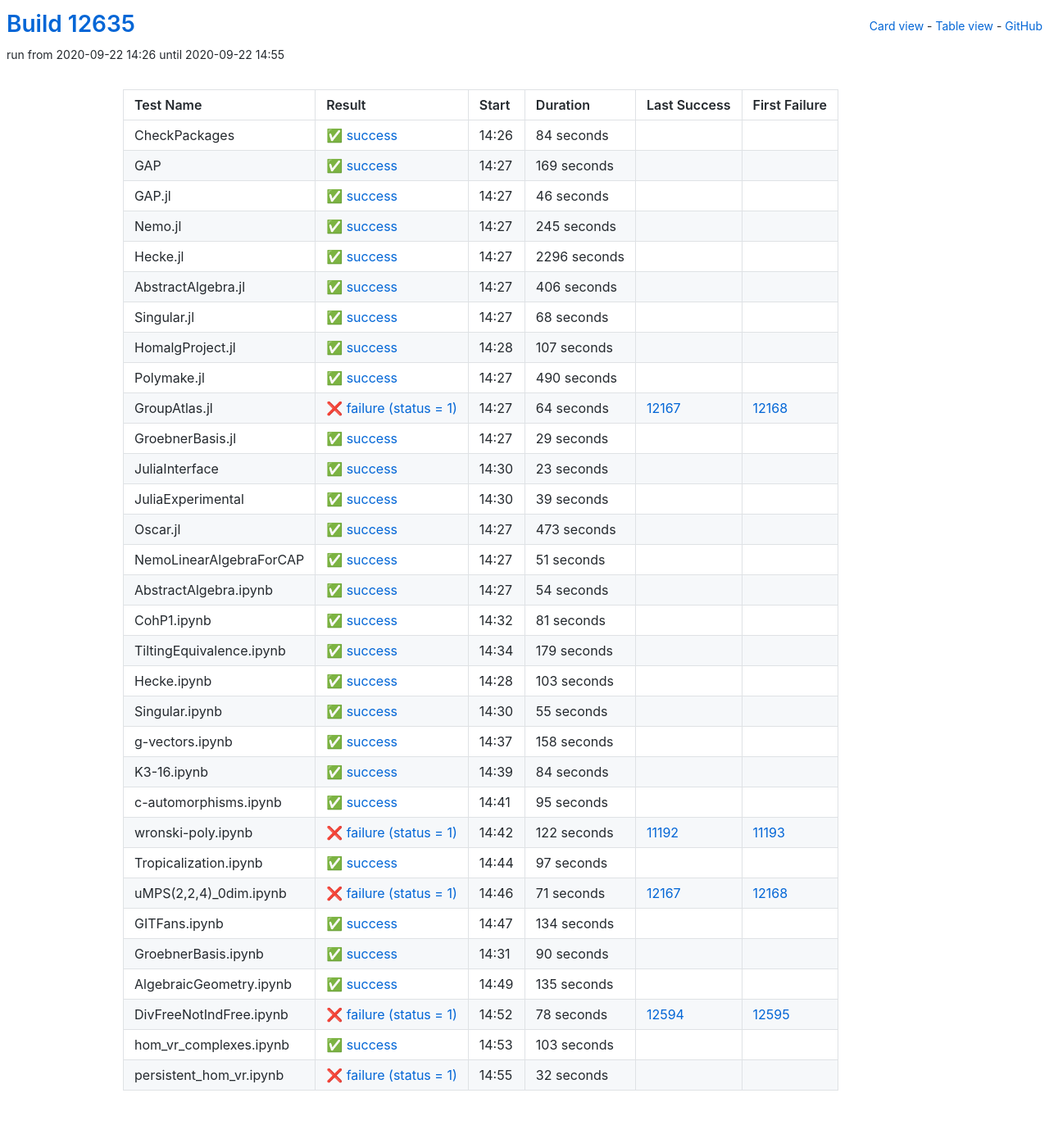
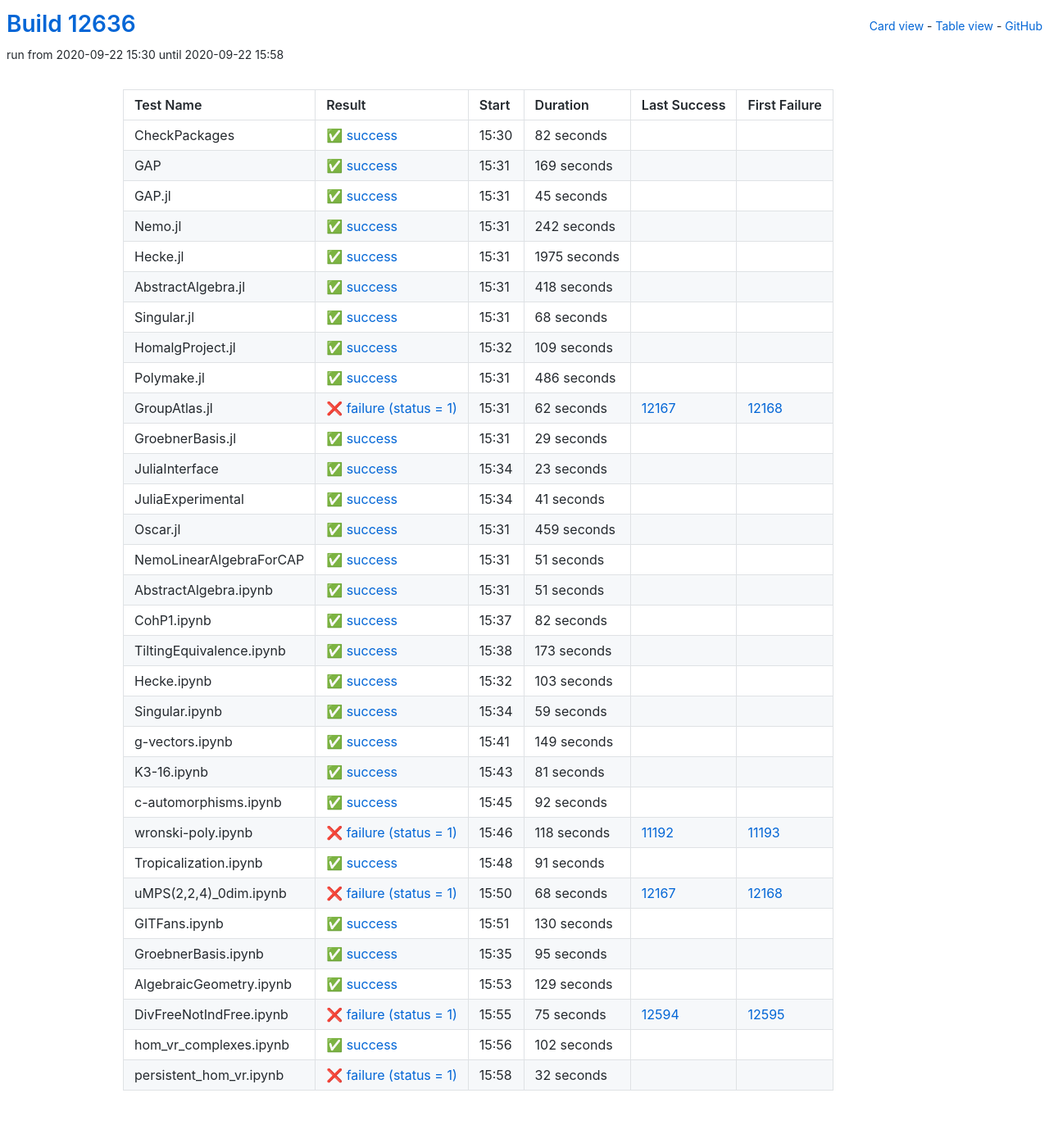
Before and after one commit to oscar-system/oscar-ci-status, a Jekyll site: the page built from table.html, in a window 1280 px wide. Shown: the whole page at 82% size. Built offline with Jekyll 4.4.1, drawn with Linux system fonts in a browser that asks for light colours.

Commit message:
Build #12636

```diff
--- a/_data/ci.yml
+++ b/_data/ci.yml
@@ -1,6 +1,6 @@
 ---
-build: 12635
-build_url: https://oscarci.mathematik.uni-kl.de/job/oscar/12635/
+build: 12636
+build_url: https://oscarci.mathematik.uni-kl.de/job/oscar/12636/
 job: oscar
 organization: oscar-system
 repo: oscar-ci-status
@@ -8,20 +8,20 @@
 tests:
 - name: CheckPackages
   id: checkpackages
-  log: https://oscarci.mathematik.uni-kl.de/job/oscar/12635/artifact/logs/build-12635/CheckPackages.log
-  start: 2020-09-22 14:26
+  log: https://oscarci.mathematik.uni-kl.de/job/oscar/12636/artifact/logs/build-12636/CheckPackages.log
+  start: 2020-09-22 15:30
   success: true
   exitcode: 0
   status: success
-  duration: 84
+  duration: 82
   last_success: false
   last_success_url:
   first_failure: false
   first_failure_url:
 - name: GAP
   id: gap
-  log: https://oscarci.mathematik.uni-kl.de/job/oscar/12635/artifact/logs/build-12635/GAP.log
-  start: 2020-09-22 14:27
+  log: https://oscarci.mathematik.uni-kl.de/job/oscar/12636/artifact/logs/build-12636/GAP.log
+  start: 2020-09-22 15:31
   success: true
   exitcode: 0
   status: success
@@ -32,56 +32,56 @@
   first_failure_url:
 - name: GAP.jl
   id: gap-jl
-  log: https://oscarci.mathematik.uni-kl.de/job/oscar/12635/artifact/logs/build-12635/GAP.jl.log
-  start: 2020-09-22 14:27
+  log: https://oscarci.mathematik.uni-kl.de/job/oscar/12636/artifact/logs/build-12636/GAP.jl.log
+  start: 2020-09-22 15:31
   success: true
   exitcode: 0
   status: success
-  duration: 46
+  duration: 45
   last_success: false
   last_success_url:
   first_failure: false
   first_failure_url:
 - name: Nemo.jl
   id: nemo-jl
-  log: https://oscarci.mathematik.uni-kl.de/job/oscar/12635/artifact/logs/build-12635/Nemo.jl.log
-  start: 2020-09-22 14:27
+  log: https://oscarci.mathematik.uni-kl.de/job/oscar/12636/artifact/logs/build-12636/Nemo.jl.log
+  start: 2020-09-22 15:31
   success: true
   exitcode: 0
   status: success
-  duration: 245
+  duration: 242
   last_success: false
   last_success_url:
   first_failure: false
   first_failure_url:
 - name: Hecke.jl
   id: hecke-jl
-  log: https://oscarci.mathematik.uni-kl.de/job/oscar/12635/artifact/logs/build-12635/Hecke.jl.log
-  start: 2020-09-22 14:27
+  log: https://oscarci.mathematik.uni-kl.de/job/oscar/12636/artifact/logs/build-12636/Hecke.jl.log
+  start: 2020-09-22 15:31
   success: true
   exitcode: 0
   status: success
-  duration: 2296
+  duration: 1975
   last_success: false
   last_success_url:
   first_failure: false
   first_failure_url:
 - name: AbstractAlgebra.jl
   id: abstractalgebra-jl
-  log: https://oscarci.mathematik.uni-kl.de/job/oscar/12635/artifact/logs/build-12635/AbstractAlgebra.jl.log
-  start: 2020-09-22 14:27
+  log: https://oscarci.mathematik.uni-kl.de/job/oscar/12636/artifact/logs/build-12636/AbstractAlgebra.jl.log
+  start: 2020-09-22 15:31
   success: true
   exitcode: 0
   status: success
-  duration: 406
+  duration: 418
   last_success: false
   last_success_url:
   first_failure: false
   first_failure_url:
 - name: Singular.jl
   id: singular-jl
-  log: https://oscarci.mathematik.uni-kl.de/job/oscar/12635/artifact/logs/build-12635/Singular.jl.log
-  start: 2020-09-22 14:27
+  log: https://oscarci.mathematik.uni-kl.de/job/oscar/12636/artifact/logs/build-12636/Singular.jl.log
+  start: 2020-09-22 15:31
   success: true
   exitcode: 0
   status: success
@@ -92,44 +92,44 @@
   first_failure_url:
 - name: HomalgProject.jl
   id: homalgproject-jl
-  log: https://oscarci.mathematik.uni-kl.de/job/oscar/12635/artifact/logs/build-12635/HomalgProject.jl.log
-  start: 2020-09-22 14:28
+  log: https://oscarci.mathematik.uni-kl.de/job/oscar/12636/artifact/logs/build-12636/HomalgProject.jl.log
+  start: 2020-09-22 15:32
   success: true
   exitcode: 0
   status: success
-  duration: 107
+  duration: 109
   last_success: false
   last_success_url:
   first_failure: false
   first_failure_url:
 - name: Polymake.jl
   id: polymake-jl
-  log: https://oscarci.mathematik.uni-kl.de/job/oscar/12635/artifact/logs/build-12635/Polymake.jl.log
-  start: 2020-09-22 14:27
+  log: https://oscarci.mathematik.uni-kl.de/job/oscar/12636/artifact/logs/build-12636/Polymake.jl.log
+  start: 2020-09-22 15:31
   success: true
   exitcode: 0
   status: success
-  duration: 490
+  duration: 486
   last_success: false
   last_success_url:
   first_failure: false
   first_failure_url:
 - name: GroupAtlas.jl
   id: groupatlas-jl
-  log: https://oscarci.mathematik.uni-kl.de/job/oscar/12635/artifact/logs/build-12635/GroupAtlas.jl.log
-  start: 2020-09-22 14:27
+  log: https://oscarci.mathematik.uni-kl.de/job/oscar/12636/artifact/logs/build-12636/GroupAtlas.jl.log
+  start: 2020-09-22 15:31
   success: false
   exitcode: 1
   status: failure
-  duration: 64
+  duration: 62
   last_success: 12167
   last_success_url: https://oscarci.mathematik.uni-kl.de/job/oscar/12167/
   first_failure: 12168
   first_failure_url: https://oscarci.mathematik.uni-kl.de/job/oscar/12168/
 - name: GroebnerBasis.jl
   id: groebnerbasis-jl
-  log: https://oscarci.mathematik.uni-kl.de/job/oscar/12635/artifact/logs/build-12635/GroebnerBasis.jl.log
-  start: 2020-09-22 14:27
+  log: https://oscarci.mathematik.uni-kl.de/job/oscar/12636/artifact/logs/build-12636/GroebnerBasis.jl.log
+  start: 2020-09-22 15:31
   success: true
   exitcode: 0
   status: success
@@ -140,8 +140,8 @@
   first_failure_url:
 - name: JuliaInterface
   id: juliainterface
-  log: https://oscarci.mathematik.uni-kl.de/job/oscar/12635/artifact/logs/build-12635/JuliaInterface.log
-  start: 2020-09-22 14:30
+  log: https://oscarci.mathematik.uni-kl.de/job/oscar/12636/artifact/logs/build-12636/JuliaInterface.log
+  start: 2020-09-22 15:34
   success: true
   exitcode: 0
   status: success
@@ -152,32 +152,32 @@
   first_failure_url:
 - name: JuliaExperimental
   id: juliaexperimental
-  log: https://oscarci.mathematik.uni-kl.de/job/oscar/12635/artifact/logs/build-12635/JuliaExperimental.log
-  start: 2020-09-22 14:30
+  log: https://oscarci.mathematik.uni-kl.de/job/oscar/12636/artifact/logs/build-12636/JuliaExperimental.log
+  start: 2020-09-22 15:34
   success: true
   exitcode: 0
   status: success
-  duration: 39
+  duration: 41
   last_success: false
   last_success_url:
   first_failure: false
   first_failure_url:
 - name: Oscar.jl
   id: oscar-jl
-  log: https://oscarci.mathematik.uni-kl.de/job/oscar/12635/artifact/logs/build-12635/Oscar.jl.log
-  start: 2020-09-22 14:27
+  log: https://oscarci.mathematik.uni-kl.de/job/oscar/12636/artifact/logs/build-12636/Oscar.jl.log
+  start: 2020-09-22 15:31
   success: true
   exitcode: 0
   status: success
-  duration: 473
+  duration: 459
   last_success: false
   last_success_url:
   first_failure: false
   first_failure_url:
 - name: NemoLinearAlgebraForCAP
   id: nemolinearalgebraforcap
-  log: https://oscarci.mathematik.uni-kl.de/job/oscar/12635/artifact/logs/build-12635/NemoLinearAlgebraForCAP.log
-  start: 2020-09-22 14:27
+  log: https://oscarci.mathematik.uni-kl.de/job/oscar/12636/artifact/logs/build-12636/NemoLinearAlgebraForCAP.log
+  start: 2020-09-22 15:31
   success: true
   exitcode: 0
   status: success
@@ -188,44 +188,44 @@
   first_failure_url:
 - name: AbstractAlgebra.ipynb
   id: abstractalgebra-ipynb
-  log: https://oscarci.mathematik.uni-kl.de/job/oscar/12635/artifact/logs/build-12635/AbstractAlgebra.ipynb.log
-  start: 2020-09-22 14:27
+  log: https://oscarci.mathematik.uni-kl.de/job/oscar/12636/artifact/logs/build-12636/AbstractAlgebra.ipynb.log
+  start: 2020-09-22 15:31
   success: true
   exitcode: 0
   status: success
-  duration: 54
+  duration: 51
   last_success: false
   last_success_url:
   first_failure: false
   first_failure_url:
 - name: CohP1.ipynb
   id: cohp1-ipynb
-  log: https://oscarci.mathematik.uni-kl.de/job/oscar/12635/artifact/logs/build-12635/CohP1.ipynb.log
-  start: 2020-09-22 14:32
+  log: https://oscarci.mathematik.uni-kl.de/job/oscar/12636/artifact/logs/build-12636/CohP1.ipynb.log
+  start: 2020-09-22 15:37
   success: true
   exitcode: 0
   status: success
-  duration: 81
+  duration: 82
   last_success: false
   last_success_url:
   first_failure: false
   first_failure_url:
 - name: TiltingEquivalence.ipynb
   id: tiltingequivalence-ipynb
-  log: https://oscarci.mathematik.uni-kl.de/job/oscar/12635/artifact/logs/build-12635/TiltingEquivalence.ipynb.log
-  start: 2020-09-22 14:34
+  log: https://oscarci.mathematik.uni-kl.de/job/oscar/12636/artifact/logs/build-12636/TiltingEquivalence.ipynb.log
+  start: 2020-09-22 15:38
   success: true
   exitcode: 0
   status: success
-  duration: 179
+  duration: 173
   last_success: false
   last_success_url:
   first_failure: false
   first_failure_url:
 - name: Hecke.ipynb
   id: hecke-ipynb
-  log: https://oscarci.mathematik.uni-kl.de/job/oscar/12635/artifact/logs/build-12635/Hecke.ipynb.log
-  start: 2020-09-22 14:28
+  log: https://oscarci.mathematik.uni-kl.de/job/oscar/12636/artifact/logs/build-12636/Hecke.ipynb.log
+  start: 2020-09-22 15:32
   success: true
   exitcode: 0
   status: success
@@ -236,44 +236,104 @@
   first_failure_url:
 - name: Singular.ipynb
   id: singular-ipynb
-  log: https://oscarci.mathematik.uni-kl.de/job/oscar/12635/artifact/logs/build-12635/Singular.ipynb.log
-  start: 2020-09-22 14:30
+  log: https://oscarci.mathematik.uni-kl.de/job/oscar/12636/artifact/logs/build-12636/Singular.ipynb.log
+  start: 2020-09-22 15:34
   success: true
   exitcode: 0
   status: success
-  duration: 55
+  duration: 59
   last_success: false
   last_success_url:
   first_failure: false
   first_failure_url:
 - name: g-vectors.ipynb
   id: g-vectors-ipynb
-  log: https://oscarci.mathematik.uni-kl.de/job/oscar/12635/artifact/logs/build-12635/g-vectors.ipynb.log
-  start: 2020-09-22 14:37
+  log: https://oscarci.mathematik.uni-kl.de/job/oscar/12636/artifact/logs/build-12636/g-vectors.ipynb.log
+  start: 2020-09-22 15:41
   success: true
   exitcode: 0
   status: success
-  duration: 158
+  duration: 149
   last_success: false
   last_success_url:
   first_failure: false
   first_failure_url:
 - name: K3-16.ipynb
   id: k3-16-ipynb
-  log: https://oscarci.mathematik.uni-kl.de/job/oscar/12635/artifact/logs/build-12635/K3-16.ipynb.log
-  start: 2020-09-22 14:39
+  log: https://oscarci.mathematik.uni-kl.de/job/oscar/12636/artifact/logs/build-12636/K3-16.ipynb.log
+  start: 2020-09-22 15:43
   success: true
   exitcode: 0
   status: success
-  duration: 84
+  duration: 81
   last_success: false
   last_success_url:
   first_failure: false
   first_failure_url:
 - name: c-automorphisms.ipynb
   id: c-automorphisms-ipynb
-  log: https://oscarci.mathematik.uni-kl.de/job/oscar/12635/artifact/logs/build-12635/c-automorphisms.ipynb.log
-  start: 2020-09-22 14:41
+  log: https://oscarci.mathematik.uni-kl.de/job/oscar/12636/artifact/logs/build-12636/c-automorphisms.ipynb.log
+  start: 2020-09-22 15:45
+  success: true
+  exitcode: 0
+  status: success
+  duration: 92
+  last_success: false
+  last_success_url:
+  first_failure: false
+  first_failure_url:
+- name: wronski-poly.ipynb
+  id: wronski-poly-ipynb
+  log: https://oscarci.mathematik.uni-kl.de/job/oscar/12636/artifact/logs/build-12636/wronski-poly.ipynb.log
+  start: 2020-09-22 15:46
+  success: false
+  exitcode: 1
+  status: failure
+  duration: 118
+  last_success: 11192
+  last_success_url: https://oscarci.mathematik.uni-kl.de/job/oscar/11192/
+  first_failure: 11193
+  first_failure_url: https://oscarci.mathematik.uni-kl.de/job/oscar/11193/
+- name: Tropicalization.ipynb
+  id: tropicalization-ipynb
+  log: https://oscarci.mathematik.uni-kl.de/job/oscar/12636/artifact/logs/build-12636/Tropicalization.ipynb.log
+  start: 2020-09-22 15:48
+  success: true
+  exitcode: 0
+  status: success
+  duration: 91
+  last_success: false
+  last_success_url:
+  first_failure: false
+  first_failure_url:
+- name: uMPS(2,2,4)_0dim.ipynb
+  id: umps-2-2-4-0dim-ipynb
+  log: https://oscarci.mathematik.uni-kl.de/job/oscar/12636/artifact/logs/build-12636/uMPS-2-2-4-_0dim.ipynb.log
+  start: 2020-09-22 15:50
+  success: false
+  exitcode: 1
+  status: failure
+  duration: 68
+  last_success: 12167
+  last_success_url: https://oscarci.mathematik.uni-kl.de/job/oscar/12167/
+  first_failure: 12168
+  first_failure_url: https://oscarci.mathematik.uni-kl.de/job/oscar/12168/
+- name: GITFans.ipynb
+  id: gitfans-ipynb
+  log: https://oscarci.mathematik.uni-kl.de/job/oscar/12636/artifact/logs/build-12636/GITFans.ipynb.log
+  start: 2020-09-22 15:51
+  success: true
+  exitcode: 0
+  status: success
+  duration: 130
+  last_success: false
+  last_success_url:
+  first_failure: false
+  first_failure_url:
+- name: GroebnerBasis.ipynb
+  id: groebnerbasis-ipynb
+  log: https://oscarci.mathematik.uni-kl.de/job/oscar/12636/artifact/logs/build-12636/GroebnerBasis.ipynb.log
+  start: 2020-09-22 15:35
   success: true
   exitcode: 0
   status: success
@@ -282,106 +342,46 @@
   last_success_url:
   first_failure: false
   first_failure_url:
-- name: wronski-poly.ipynb
-  id: wronski-poly-ipynb
-  log: https://oscarci.mathematik.uni-kl.de/job/oscar/12635/artifact/logs/build-12635/wronski-poly.ipynb.log
-  start: 2020-09-22 14:42
-  success: false
-  exitcode: 1
-  status: failure
-  duration: 122
-  last_success: 11192
-  last_success_url: https://oscarci.mathematik.uni-kl.de/job/oscar/11192/
-  first_failure: 11193
-  first_failure_url: https://oscarci.mathematik.uni-kl.de/job/oscar/11193/
-- name: Tropicalization.ipynb
-  id: tropicalization-ipynb
-  log: https://oscarci.mathematik.uni-kl.de/job/oscar/12635/artifact/logs/build-12635/Tropicalization.ipynb.log
-  start: 2020-09-22 14:44
+- name: AlgebraicGeometry.ipynb
+  id: algebraicgeometry-ipynb
+  log: https://oscarci.mathematik.uni-kl.de/job/oscar/12636/artifact/logs/build-12636/AlgebraicGeometry.ipynb.log
+  start: 2020-09-22 15:53
   success: true
   exitcode: 0
   status: success
-  duration: 97
-  last_success: false
-  last_success_url:
-  first_failure: false
-  first_failure_url:
-- name: uMPS(2,2,4)_0dim.ipynb
-  id: umps-2-2-4-0dim-ipynb
-  log: https://oscarci.mathematik.uni-kl.de/job/oscar/12635/artifact/logs/build-12635/uMPS-2-2-4-_0dim.ipynb.log
-  start: 2020-09-22 14:46
-  success: false
-  exitcode: 1
-  status: failure
-  duration: 71
-  last_success: 12167
-  last_success_url: https://oscarci.mathematik.uni-kl.de/job/oscar/12167/
-  first_failure: 12168
-  first_failure_url: https://oscarci.mathematik.uni-kl.de/job/oscar/12168/
-- name: GITFans.ipynb
-  id: gitfans-ipynb
-  log: https://oscarci.mathematik.uni-kl.de/job/oscar/12635/artifact/logs/build-12635/GITFans.ipynb.log
-  start: 2020-09-22 14:47
-  success: true
-  exitcode: 0
-  status: success
-  duration: 134
-  last_success: false
-  last_success_url:
-  first_failure: false
-  first_failure_url:
-- name: GroebnerBasis.ipynb
-  id: groebnerbasis-ipynb
-  log: https://oscarci.mathematik.uni-kl.de/job/oscar/12635/artifact/logs/build-12635/GroebnerBasis.ipynb.log
-  start: 2020-09-22 14:31
-  success: true
-  exitcode: 0
-  status: success
-  duration: 90
-  last_success: false
-  last_success_url:
-  first_failure: false
-  first_failure_url:
-- name: AlgebraicGeometry.ipynb
-  id: algebraicgeometry-ipynb
-  log: https://oscarci.mathematik.uni-kl.de/job/oscar/12635/artifact/logs/build-12635/AlgebraicGeometry.ipynb.log
-  start: 2020-09-22 14:49
-  success: true
-  exitcode: 0
-  status: success
-  duration: 135
+  duration: 129
   last_success: false
   last_success_url:
   first_failure: false
   first_failure_url:
 - name: DivFreeNotIndFree.ipynb
   id: divfreenotindfree-ipynb
-  log: https://oscarci.mathematik.uni-kl.de/job/oscar/12635/artifact/logs/build-12635/DivFreeNotIndFree.ipynb.log
-  start: 2020-09-22 14:52
+  log: https://oscarci.mathematik.uni-kl.de/job/oscar/12636/artifact/logs/build-12636/DivFreeNotIndFree.ipynb.log
+  start: 2020-09-22 15:55
   success: false
   exitcode: 1
   status: failure
-  duration: 78
+  duration: 75
   last_success: 12594
   last_success_url: https://oscarci.mathematik.uni-kl.de/job/oscar/12594/
   first_failure: 12595
   first_failure_url: https://oscarci.mathematik.uni-kl.de/job/oscar/12595/
 - name: hom_vr_complexes.ipynb
   id: hom-vr-complexes-ipynb
-  log: https://oscarci.mathematik.uni-kl.de/job/oscar/12635/artifact/logs/build-12635/hom_vr_complexes.ipynb.log
-  start: 2020-09-22 14:53
+  log: https://oscarci.mathematik.uni-kl.de/job/oscar/12636/artifact/logs/build-12636/hom_vr_complexes.ipynb.log
+  start: 2020-09-22 15:56
   success: true
   exitcode: 0
   status: success
-  duration: 103
+  duration: 102
   last_success: false
   last_success_url:
   first_failure: false
   first_failure_url:
 - name: persistent_hom_vr.ipynb
   id: persistent-hom-vr-ipynb
-  log: https://oscarci.mathematik.uni-kl.de/job/oscar/12635/artifact/logs/build-12635/persistent_hom_vr.ipynb.log
-  start: 2020-09-22 14:55
+  log: https://oscarci.mathematik.uni-kl.de/job/oscar/12636/artifact/logs/build-12636/persistent_hom_vr.ipynb.log
+  start: 2020-09-22 15:58
   success: false
   exitcode: 1
   status: failure
```
Also changed, not shown: README.md.
